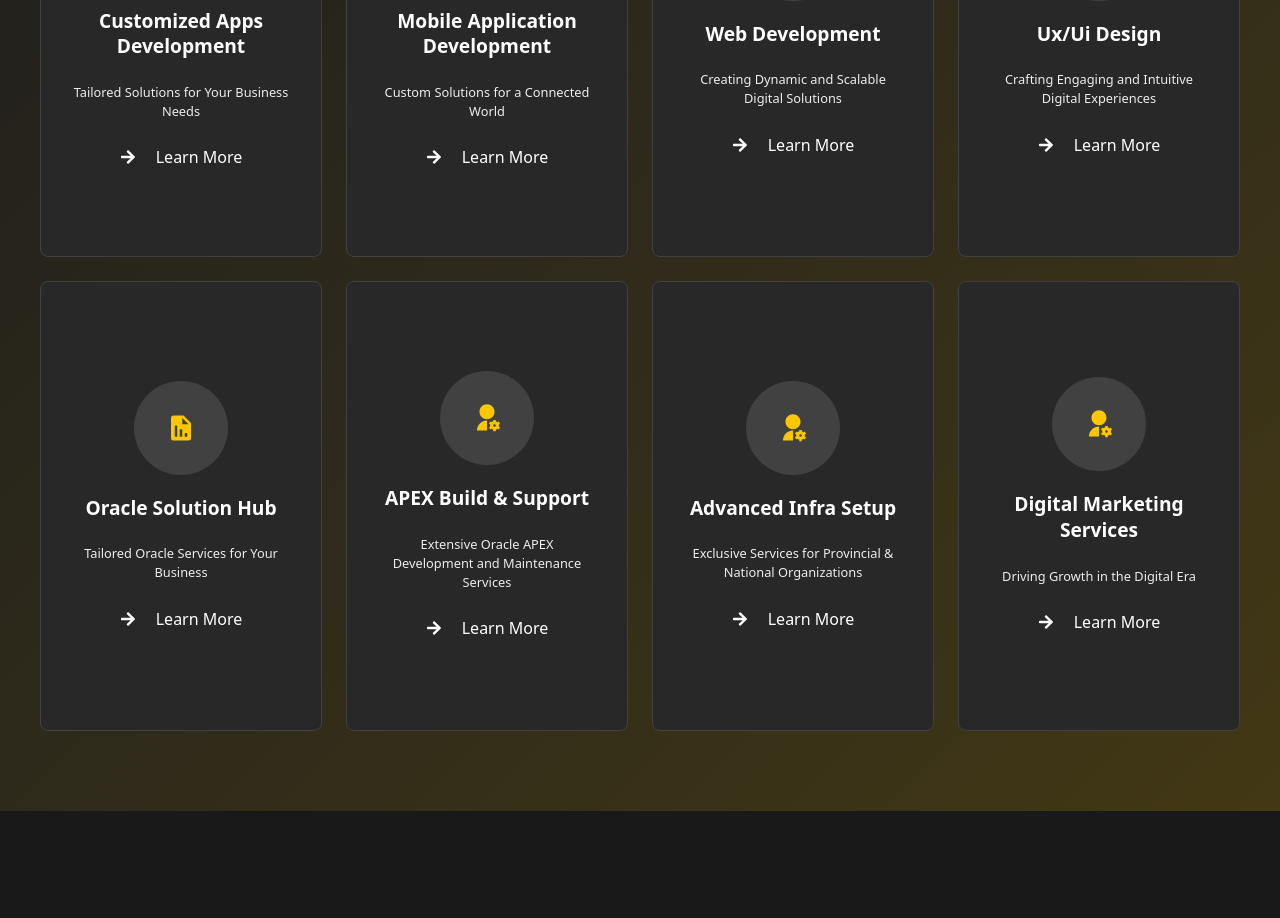
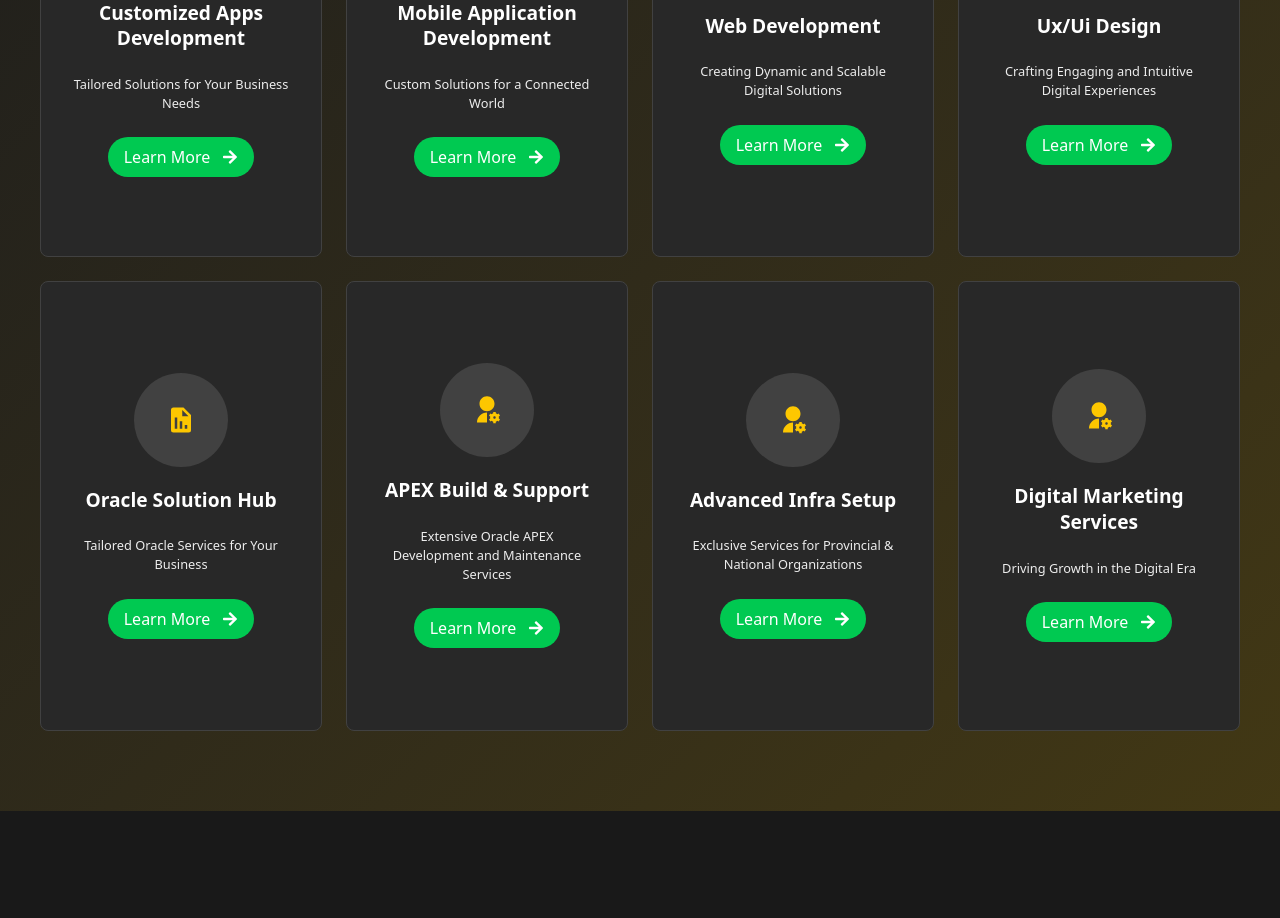
Before and after one commit to AhmadMahmoodRana-dev/SirMobin, a React (Vite) app: page / in a window 1280 px wide. Shown: the part 2360-3278 px from the top of the page. Built offline with nearby package versions, Linux system fonts and the light colour scheme.

Commit message:
service Section Button Change

```diff
--- a/src/components/Home/Services.jsx
+++ b/src/components/Home/Services.jsx
@@ -91,9 +91,10 @@
       </p>
       <Link
         to={service.link}
-        className="text-white hover:text-green-400 inline-flex items-center font-medium gap-5"
-      >
-        <FaArrowRight /> Learn More
+        className="bg-green-500 flex justify-center gap-3 items-center hover:bg-green-600 text-white px-4 py-2 rounded-full transition duration-300"
+        >
+        Learn More
+        <FaArrowRight />
       </Link>
     </motion.div>
   );
```
